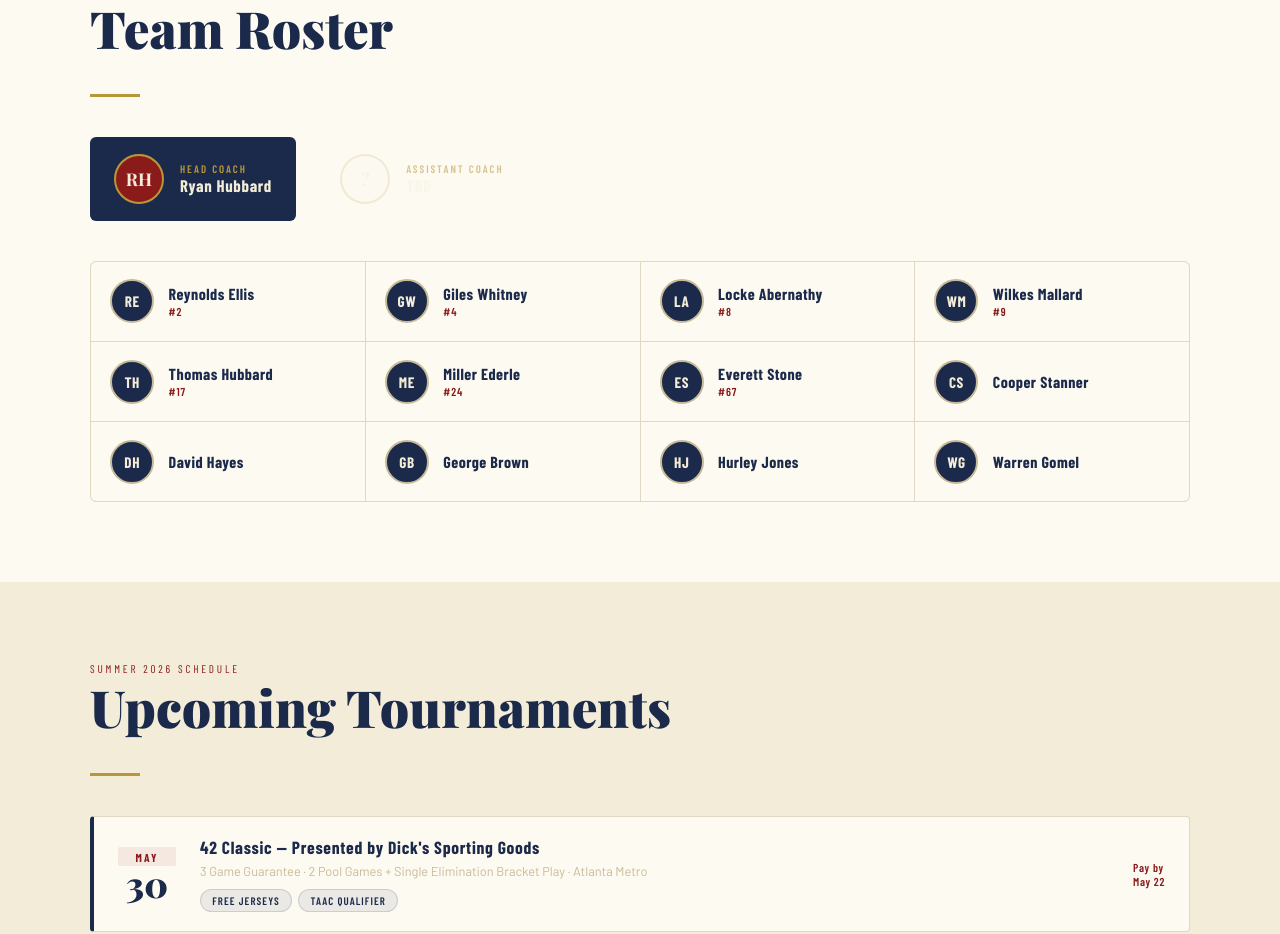
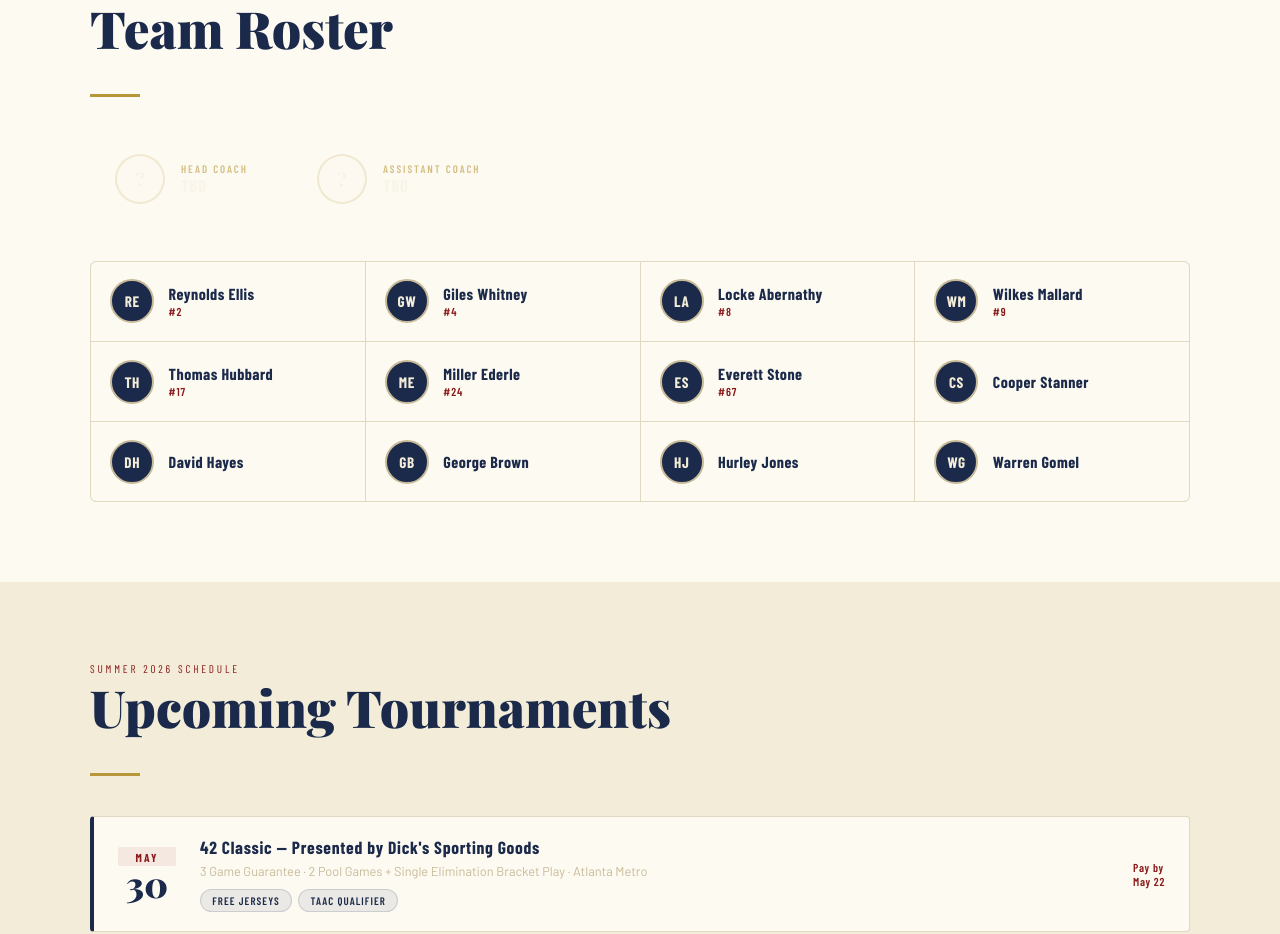
Before and after one commit to buckheadbeasts8u/buckheadbeasts8u.github.io, a plain HTML site: page beasts-index.html in a window 1280 px wide. Shown: the part 1113-2047 px from the top of the page. Drawn offline with nearby package versions, Linux system fonts and the light colour scheme.

Commit message:
Add files via upload

```diff
--- a/beasts-index.html
+++ b/beasts-index.html
@@ -702,14 +702,14 @@
     <div class="section-divider"></div>
 
     <div class="coach-row">
-      <div class="coach-card">
-        <div class="coach-avatar">RH</div>
+      <div class="coach-card" style="opacity:.6; border: 1px dashed rgba(242,236,216,.2); background: transparent;">
+        <div class="coach-avatar" style="background: rgba(242,236,216,.1); border-color: rgba(184,151,58,.3);">?</div>
         <div class="coach-info">
           <div class="coach-role">Head Coach</div>
-          <div class="coach-name">Ryan Hubbard</div>
+          <div class="coach-name" style="opacity:.6;">TBD</div>
         </div>
       </div>
-      <div class="coach-card" style="opacity:.55; border: 1px dashed rgba(242,236,216,.2); background: transparent;">
+      <div class="coach-card" style="opacity:.6; border: 1px dashed rgba(242,236,216,.2); background: transparent;">
         <div class="coach-avatar" style="background: rgba(242,236,216,.1); border-color: rgba(184,151,58,.3);">?</div>
         <div class="coach-info">
           <div class="coach-role">Assistant Coach</div>
```
